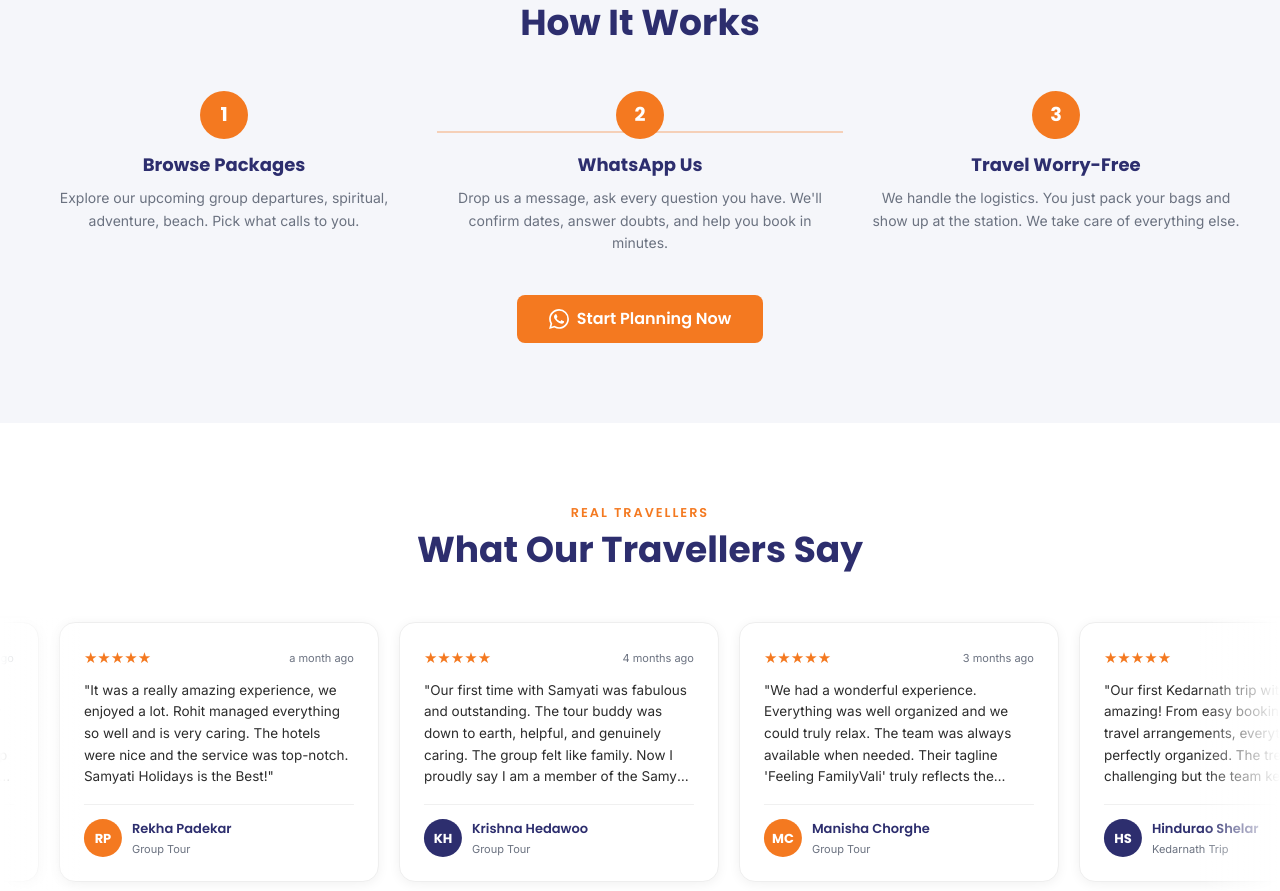
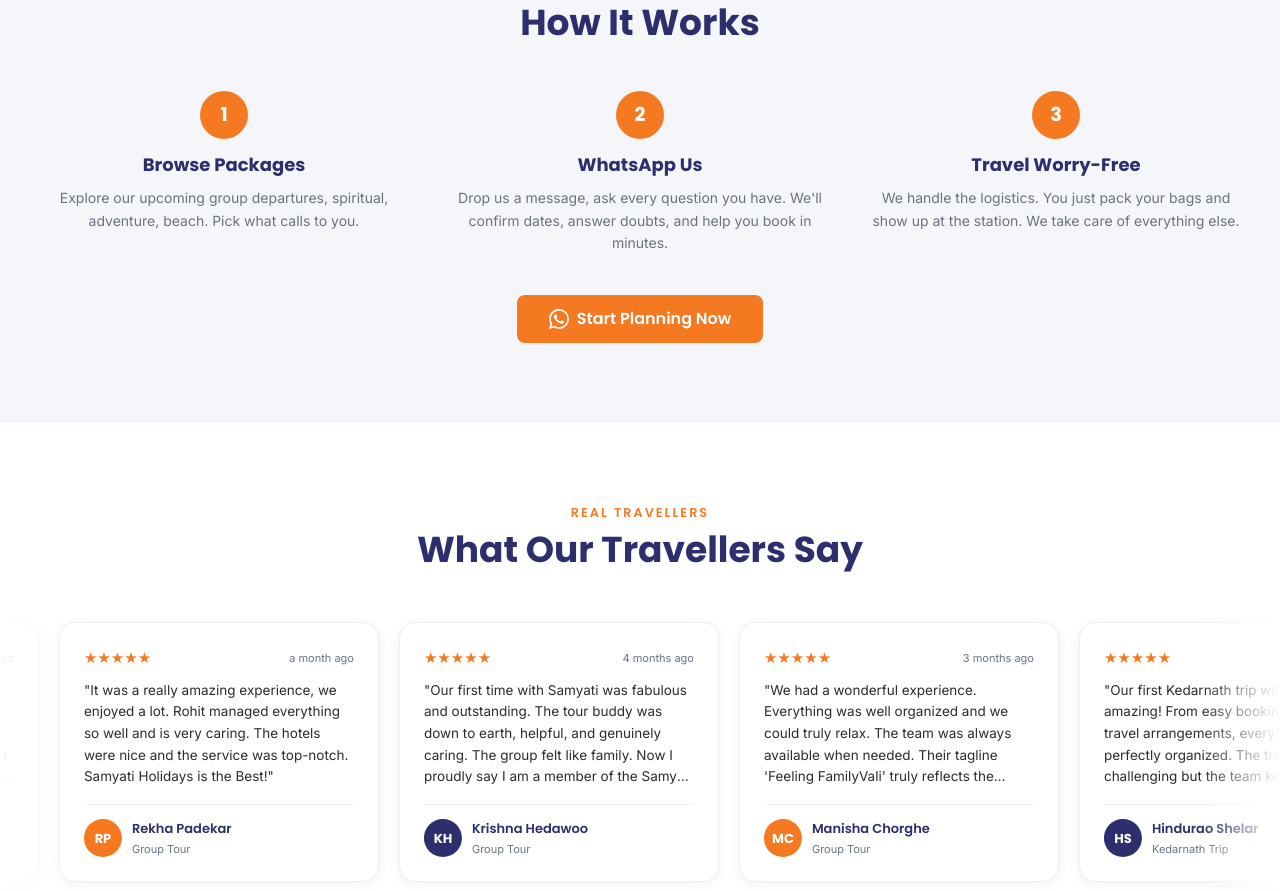
Before and after one commit to thevineet88/samyati-holidays, a plain HTML site: page index.html in a window 1280 px wide. Shown: the part 2560-3451 px from the top of the page. Drawn offline with nearby package versions, Linux system fonts and the light colour scheme; a script that the page names is missing.

Commit message:
Fixes the orange line on the section

```diff
--- a/index.html
+++ b/index.html
@@ -281,10 +281,7 @@
       <h2 class="section-title text-3xl md:text-4xl mt-2">How It Works</h2>
     </div>
     <div class="grid grid-cols-1 md:grid-cols-3 gap-8 relative">
-      <!-- Connector line (desktop) -->
-      <div class="hidden md:block absolute top-10 left-1/3 right-1/3 h-0.5 bg-orange opacity-30 -z-0"></div>
-
-      <div class="text-center relative z-10">
+<div class="text-center relative z-10">
         <div class="step-circle">1</div>
         <h3 class="font-poppins font-bold text-navy text-lg mb-2">Browse Packages</h3>
         <p class="text-muted text-sm leading-relaxed">Explore our upcoming group departures, spiritual, adventure, beach. Pick what calls to you.</p>
```
